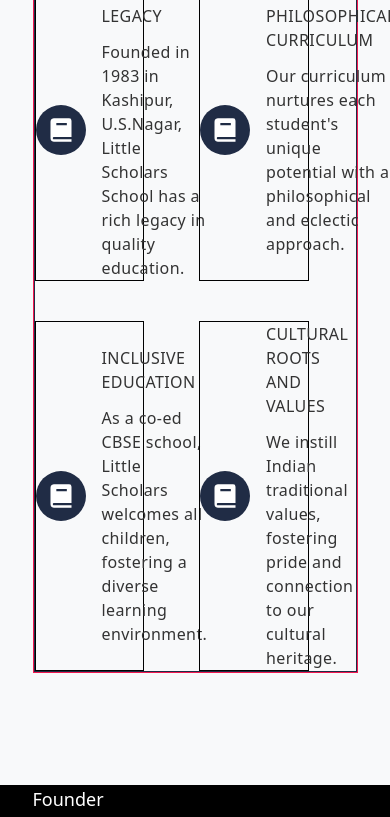
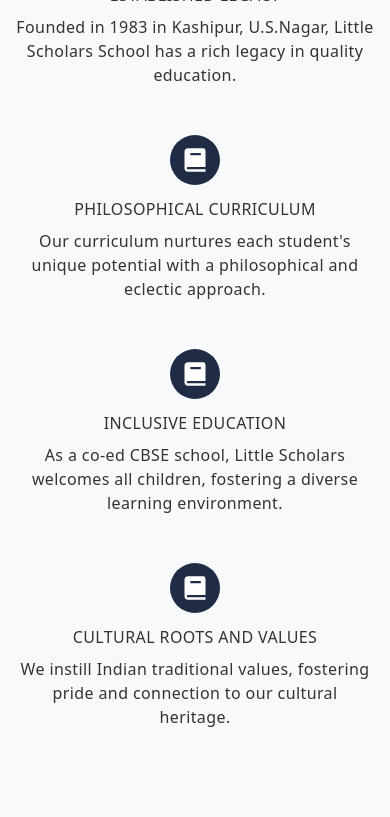
Before and after one commit to kmushafiya003/little-scholar-school-website, a React (Create React App) app: page / in a window 390 px wide. Shown: the part 940-1757 px from the top of the page. Built offline with nearby package versions, Linux system fonts and the light colour scheme.

Commit message:
Responsiveness of welcome section completed

```diff
--- a/src/App.js
+++ b/src/App.js
@@ -12,11 +12,11 @@ import Welcome from './components/home/Welcome';
 
 function App() {
   return (
-    <div className="w-screen min-h-screen overflow-x-hidden bg-black">
+    <div className="w-screen min-h-screen overflow-x-hidden ">
 
       <Welcome />
-      <Message />
-      <HeroSection/>
+      {/* <Message />
+      <HeroSection/> */}
 
 
 
--- a/src/components/home/Welcome.jsx
+++ b/src/components/home/Welcome.jsx
@@ -10,11 +10,11 @@ const Welcome = () => {
 
     return (
 
-        <section className='w-full bg-bg-light pt-24 pb-28'>
+        <section className='w-full bg-bg-light pt-24 pb-28 '>
 
             {/* ------------------------- container ------------------------- */}
 
-            <div className='w-10/12  mx-auto  border border-red flex flex-col gap-y-8'>
+            <div className='smd:w-10/12 xs:w-[88%] w-11/12  mx-auto flex flex-col gap-y-8'>
 
                 {/* ------------------- heading part ----------------- */}
 
@@ -48,10 +48,10 @@ const Welcome = () => {
 
                 {/* ------------------- bottom  part -------------------- */}
 
-                <div className='grid grid-cols-2 gap-x-2 gap-y-10 pt-6 border border-dark-blue'>
+                <div className='grid mdxs:grid-cols-2 grid-cols-1  justify-between xmd:justify-start  xmd:gap-x-2 smd:gap-x-10 gap-x-6 xmd:gap-y-10 gap-y-12 pt-6 '>
                     {
                         welcomeData.map((data) => (
-                            <div key={data.id} className=' flex w-[70%] items-center gap-x-4 border border--red'>
+                            <div key={data.id} className=' flex xmd:flex-row flex-col gap-y-3  xl:w-[70%] xmd:w-[80%] items-center gap-x-4 '>
 
                                 {/* ---------- book icon ---------- */}
 
@@ -62,9 +62,9 @@ const Welcome = () => {
 
                                 {/* --------- text part ----------- */}
 
-                                <div className='flex flex-col text-resp-black gap-y-3'>
+                                <div className='flex flex-col items-center xmd:items-start text-resp-black xl:gap-y-3 gap-y-2'>
                                     <h2 className='text-[16px] uppercase font-medium tracking-wide'>{data.title}</h2>
-                                    <p className='leading-6 font-light tracking-wide'>{data.desc}</p>
+                                    <p className='leading-6 font-light tracking-wide xmd:text-left text-center'>{data.desc}</p>
 
                                 </div>
 
--- a/tailwind.config.js
+++ b/tailwind.config.js
@@ -33,6 +33,9 @@ module.exports = {
       'xs' : '500px',
       // => @media (min-width: 500px) { ... }
 
+      'mdxs': '580px',
+      // => @media (min-width: 640px) { ... }
+
       'sm': '640px',
       // => @media (min-width: 640px) { ... }
 
@@ -65,6 +68,9 @@ module.exports = {
       'xxl': '1390px',
       // => @media (min-width: 1280px) { ... }
 
+      '2xl': '1505px',
+      // => @media (min-width: 1280px) { ... }
+
 
     },
 
```
Also changed, not shown: 1 other file (tests, documents, lock files or other folders).
